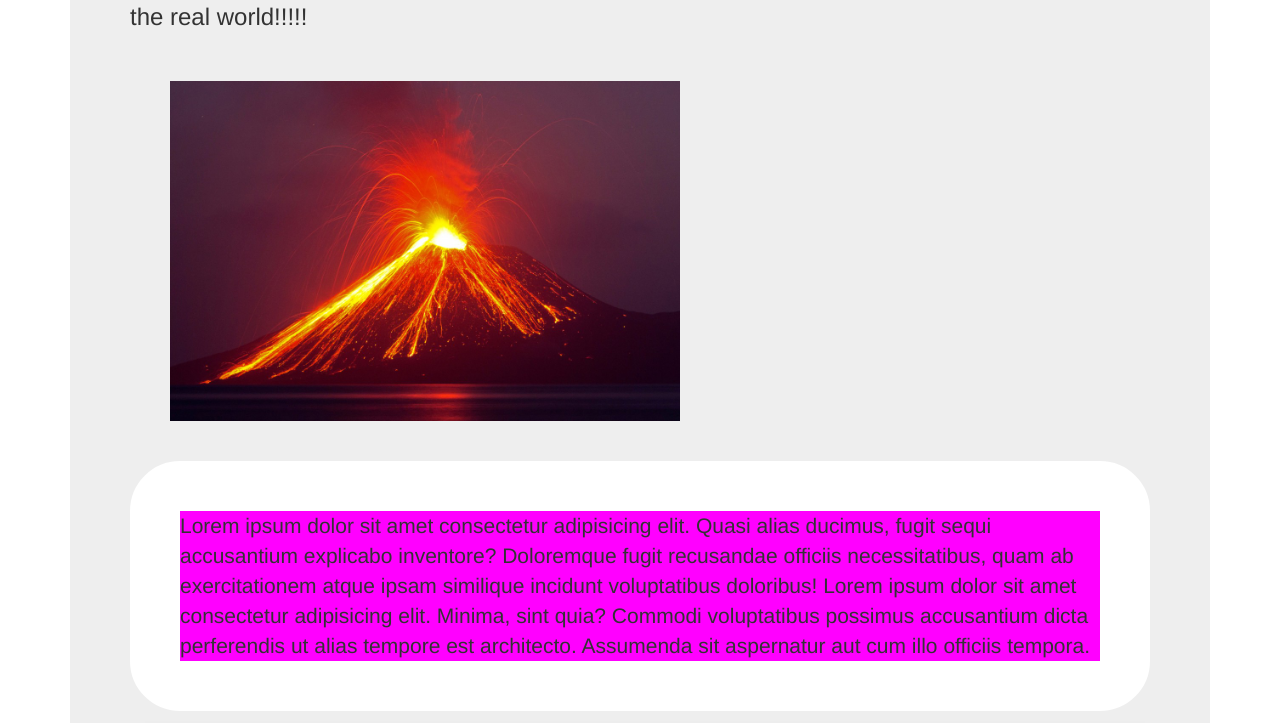
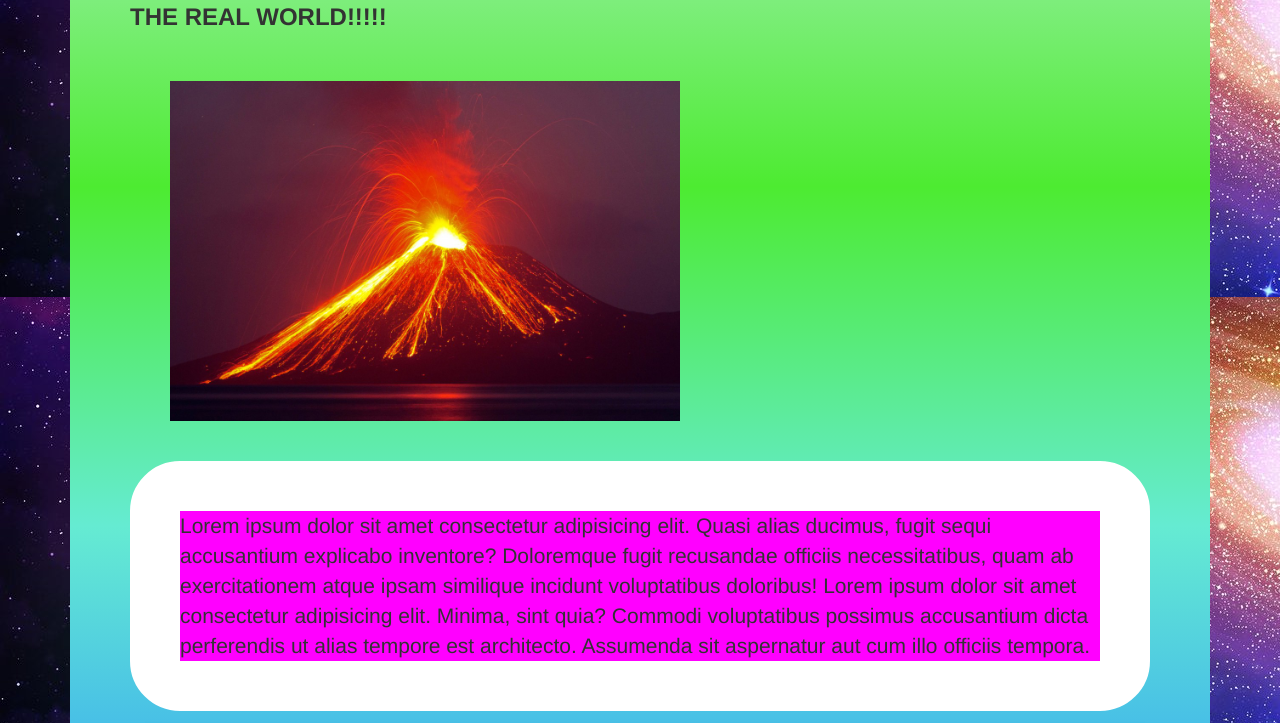
Before and after one commit to LonleyBuzzyBee/vacation2, a plain HTML site: page index.html in a window 1280 px wide. Shown: the part 153-876 px from the top of the page. Drawn offline with Linux system fonts and the light colour scheme.

Commit message:
add css styling, add background image to body, add gradient to jumbotron class

```diff
--- a/css/styles.css
+++ b/css/styles.css
@@ -1,3 +1,13 @@
+body{
+  background-image: url("../img/space!!.jpg");
+}
+/* .container {
+  background-image: url("../img/space!!.jpg");
+} */
+.jumbotron {
+  background: linear-gradient(#a5f0b9,#4deb31,#65ebd2,#33a1f5, #7733FF);
+
+}
 img {
  width: 50%;
  height: 50%;
--- a/index.html
+++ b/index.html
@@ -9,7 +9,7 @@
   <div class="container">
     <div class="jumbotron">
     <h1>&#129344;Vacation!!!&#129344;</h1>
-    <h3>the real world!!!!!</h3>
+    <h3><strong>THE REAL WORLD!!!!!<strong></h3>
     <img src="img/volcanoe.jfif" alt="picture of volcano">
     <p id="p1">Lorem ipsum dolor sit amet consectetur adipisicing elit. Quasi alias ducimus, fugit sequi accusantium explicabo inventore? Doloremque fugit recusandae officiis necessitatibus, quam ab exercitationem atque ipsam similique incidunt voluptatibus doloribus! Lorem ipsum dolor sit amet consectetur adipisicing elit. Minima, sint quia? Commodi voluptatibus possimus accusantium dicta perferendis ut alias tempore est architecto. Assumenda sit aspernatur aut cum illo officiis tempora.</p>
     <div class="card">
```
Also changed, not shown: img/space!!.jpg (added).
